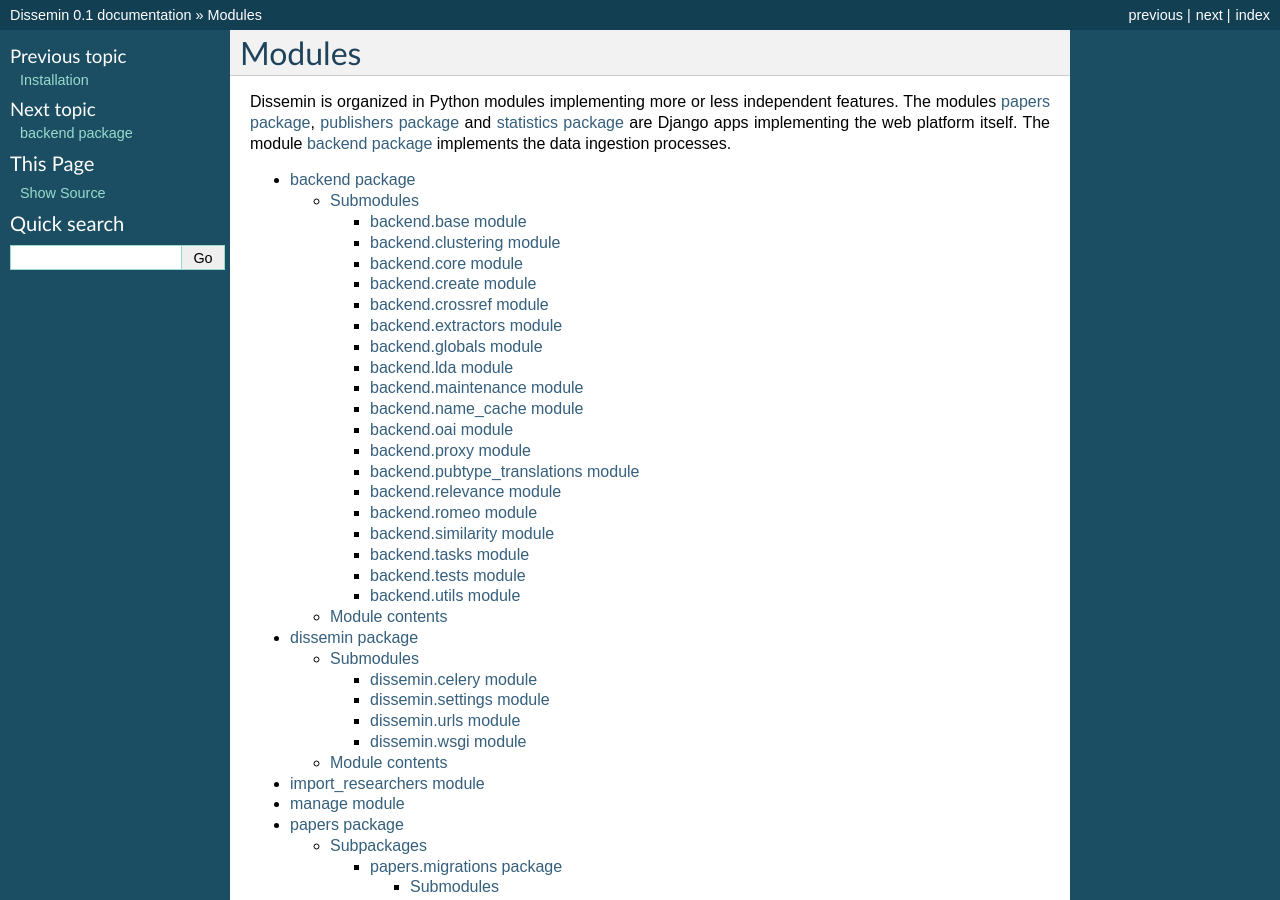
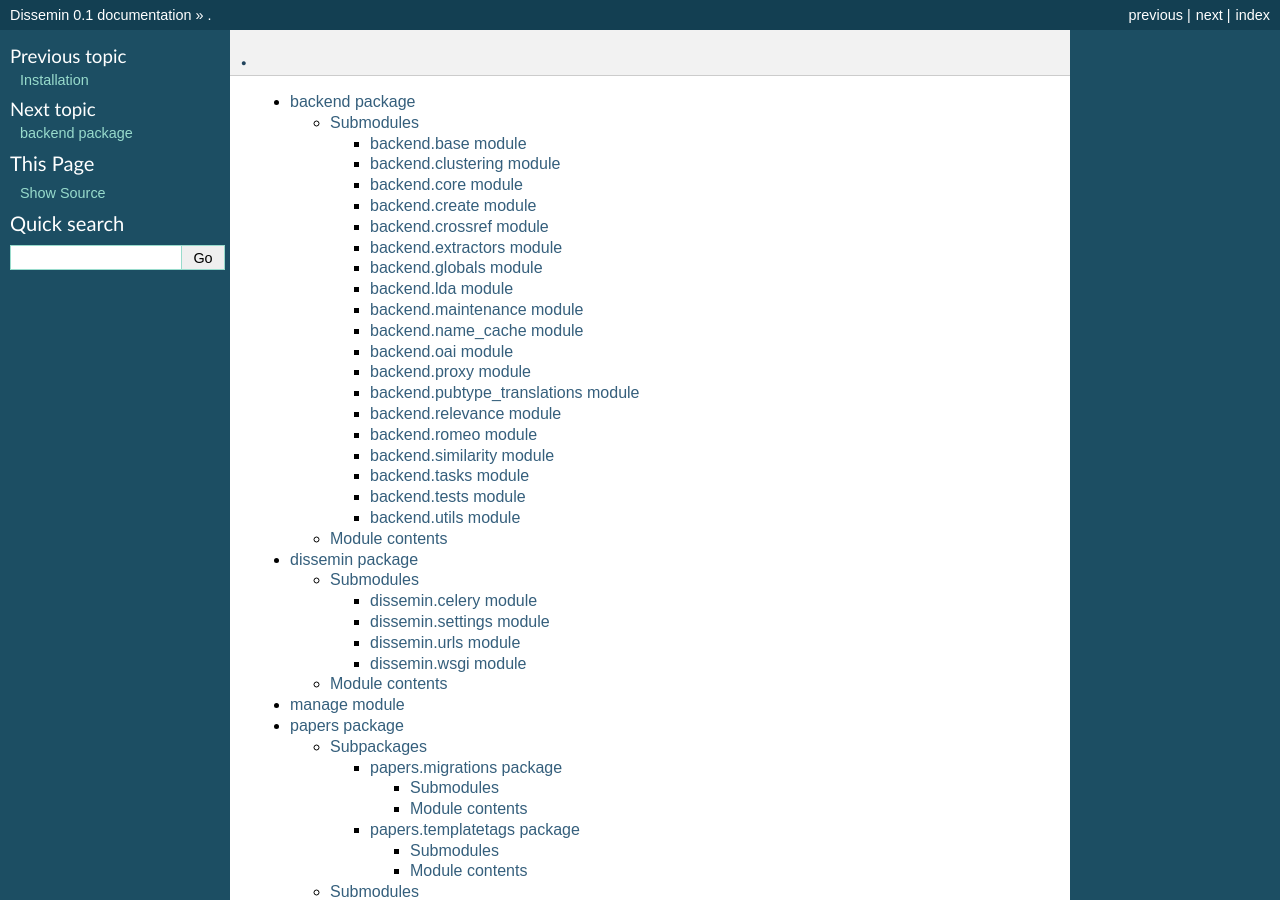
Before and after one commit to dissemin/dissemin, a Sphinx documentation site: the page built from doc/sphinx/modules.rst, in a window 1280 px wide and 900 px high. Built offline with Sphinx 7.4.7, drawn with Linux system fonts in a browser that asks for light colours; pages that are not in the unit, such as notebooks, are missing from menus.

Commit message:
Fixed sphinx documentation

```diff
--- a/doc/sphinx/conf.py
+++ b/doc/sphinx/conf.py
@@ -271,7 +271,9 @@
 import dissemin.settings
 from django.utils.html import strip_tags
 from django.utils.encoding import force_unicode
+import django
 
+django.setup()
 
 def process_docstring(app, what, name, obj, options, lines):
     # This causes import errors if left outside the function
--- a/doc/sphinx/modules.rst
+++ b/doc/sphinx/modules.rst
@@ -1,16 +1,11 @@
-Modules
-========
-
-Dissemin is organized in Python modules implementing more or less independent features.
-The modules :doc:`papers`, :doc:`publishers` and :doc:`statistics` are Django apps implementing
-the web platform itself. The module :doc:`backend` implements the data ingestion processes.
+.
+=
 
 .. toctree::
    :maxdepth: 4
 
    backend
    dissemin
-   import_researchers
    manage
    papers
    publishers
--- a/doc/sphinx/statistics.rst
+++ b/doc/sphinx/statistics.rst
@@ -7,6 +7,7 @@
 .. toctree::
 
     statistics.migrations
+    statistics.templatetags
 
 Submodules
 ----------
--- a/doc/sphinx/sword.rst
+++ b/doc/sphinx/sword.rst
@@ -7,6 +7,7 @@
 .. toctree::
 
    sword.metadataFormatter
+   sword.submitOnZenodo
    sword.submitPaper
 
 Module contents
```
Also changed, not shown: doc/sphinx/import_researchers.rst (deleted, +0 -7 lines), 2 other files.
